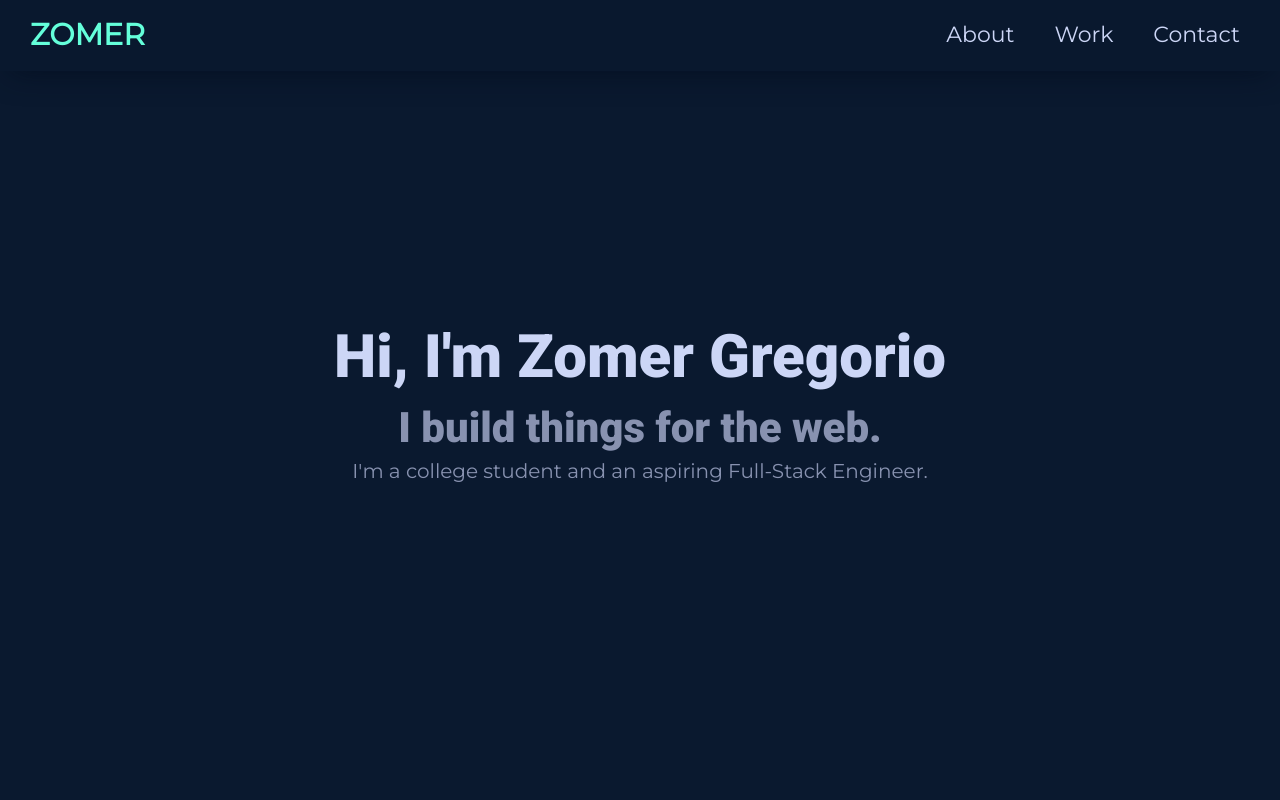
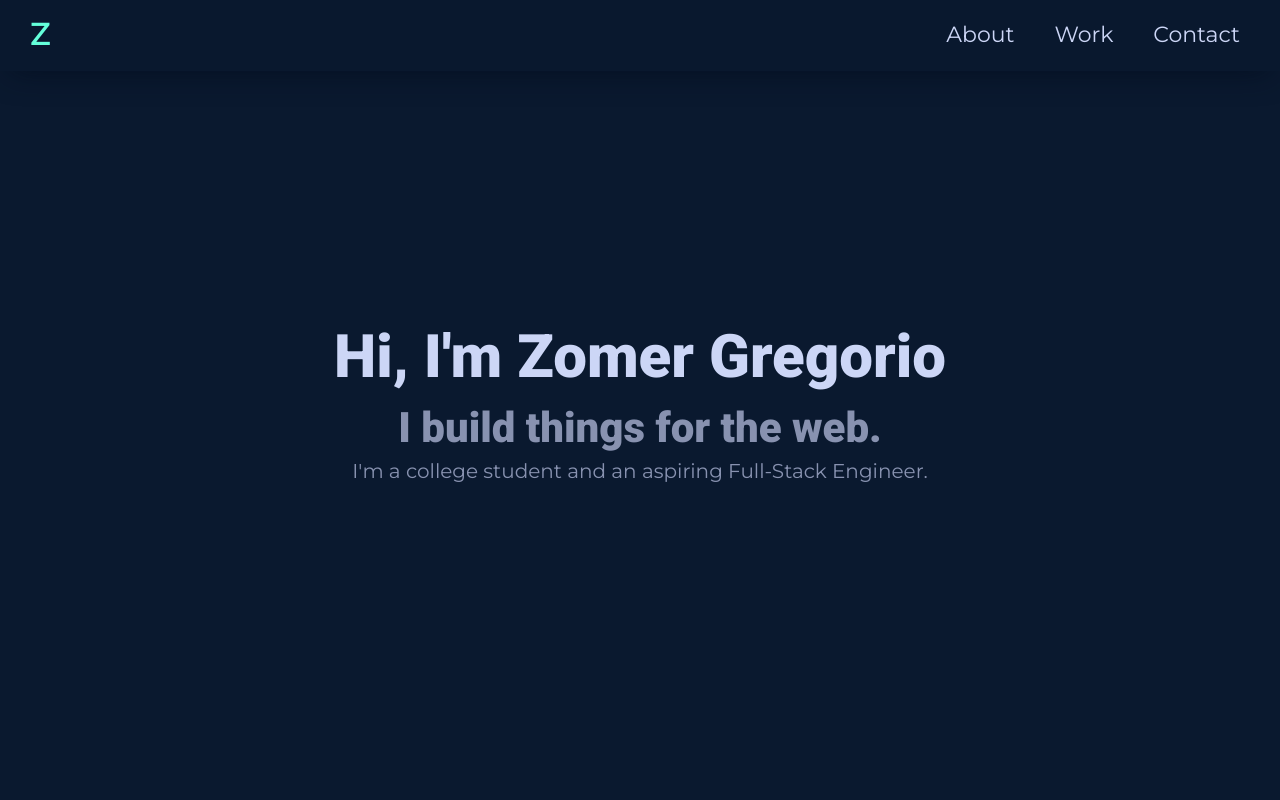
Before and after one commit to zomeru/v1, a plain HTML site: page index.html in a window 1280 px wide. Shown: the top 800 px of the page. Drawn offline with Linux system fonts and the light colour scheme.

Commit message:
Added a logo

```diff
--- a/index.html
+++ b/index.html
@@ -31,7 +31,7 @@
     <!-- Start Navbar -->
     <nav id="navbar" class="nav">
 
-        <h1><a href="https://zomergregorio.live">ZOMER</a></h1>
+        <h1><a href="https://zomergregorio.live">Z</a></h1>
         <ul class="nav-list">
             <li><a href="#about">About</a></li>
             <li><a href="#projects">Work</a></li>
```
